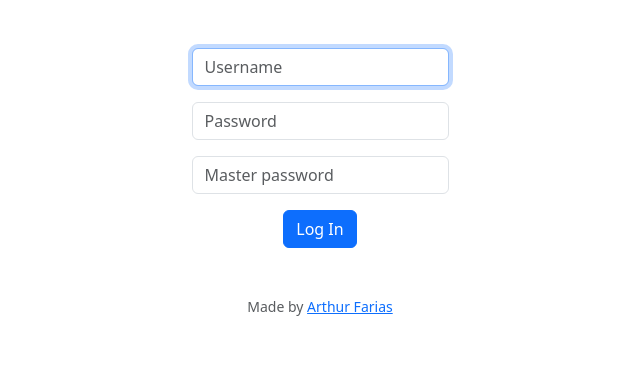
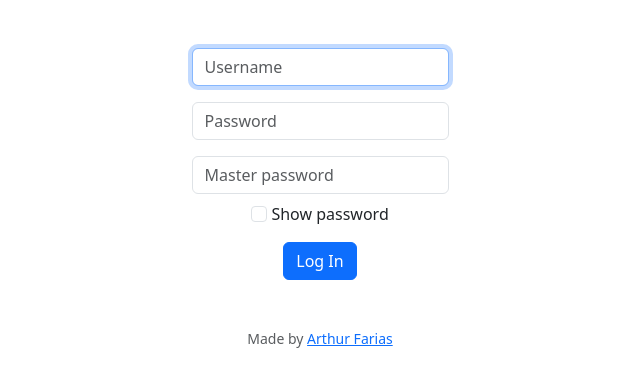
Before and after one commit to abfarias/CS50-Final-Project, a Flask app: page /login in a window 1280 px wide. Shown: the part 66-453 px from the top of the page, without its empty margins (320-960 px from the left). Run offline with Flask 3, Linux system fonts and the light colour scheme.

Commit message:
Included password visibility checkbox

```diff
--- a/templates/login.html
+++ b/templates/login.html
@@ -1,4 +1,6 @@
 {% extends "layout.html" %}
+
+{% block scripts %} <script src="/static/login.js"></script> {% endblock %}
 
 {% block title %} Login {% endblock %}
 
@@ -10,8 +12,14 @@
         <div class="mb-3">
             <input class="form-control mx-auto w-auto" id="password" name="password" placeholder="Password" type="password">
         </div>
-        <div class="mb-3">
+        <div class="mb-2">
             <input autocomplete="off" autofocus class="form-control mx-auto w-auto" id="master_password" name="master_password" placeholder="Master password" type="password">
+        </div>
+        <div class="form-check mb-3">
+            <input class="form-check-input" type="checkbox" value="" id="flexCheckDefault" style="float:none";>
+            <label class="form-check-label" for="flexCheckDefault">
+                Show password
+            </label>
         </div>
         <button class="btn btn-primary" type="submit">Log In</button>
     </form>
```
Also changed, not shown: templates/register.html (+8 -0 lines).
